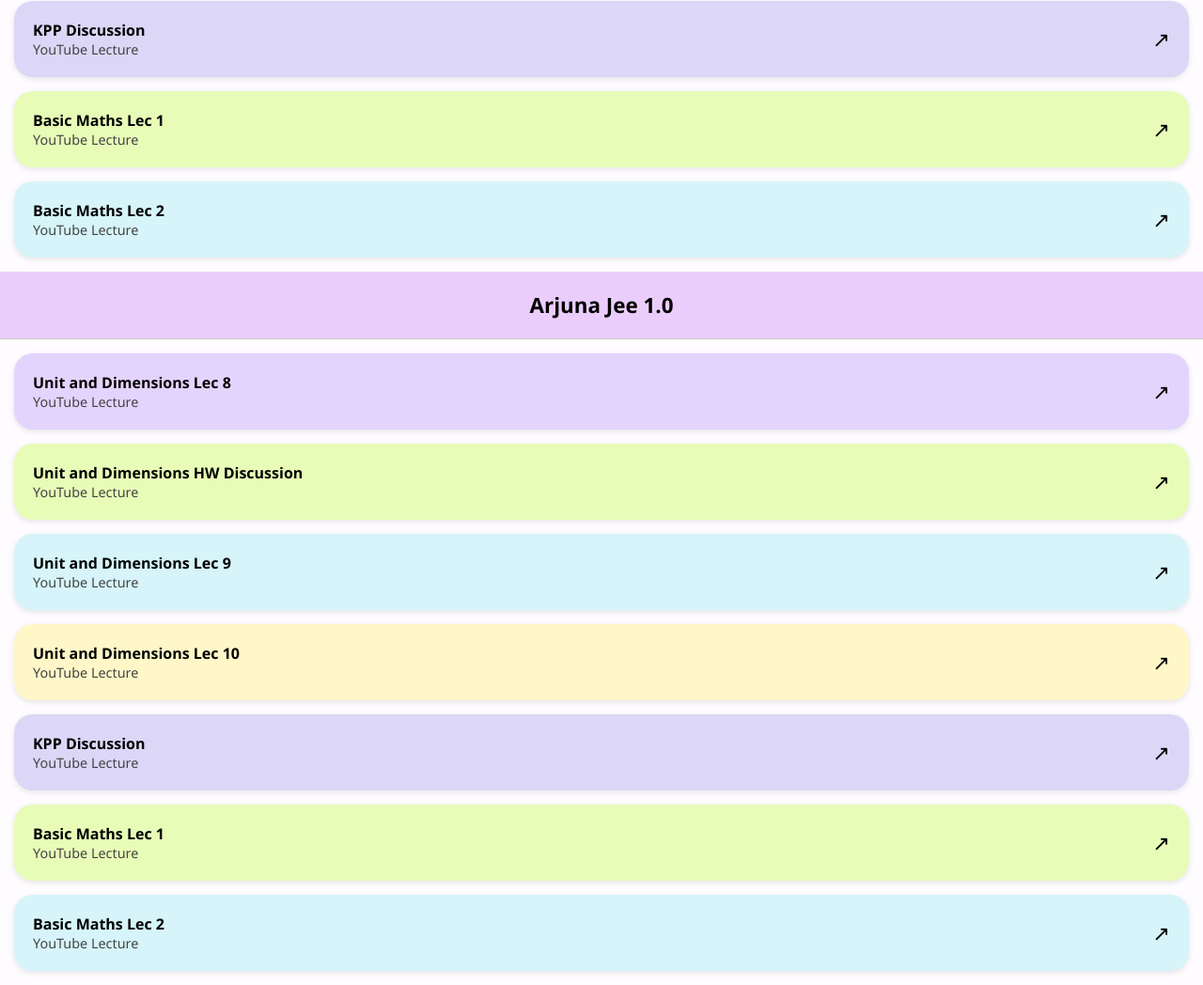
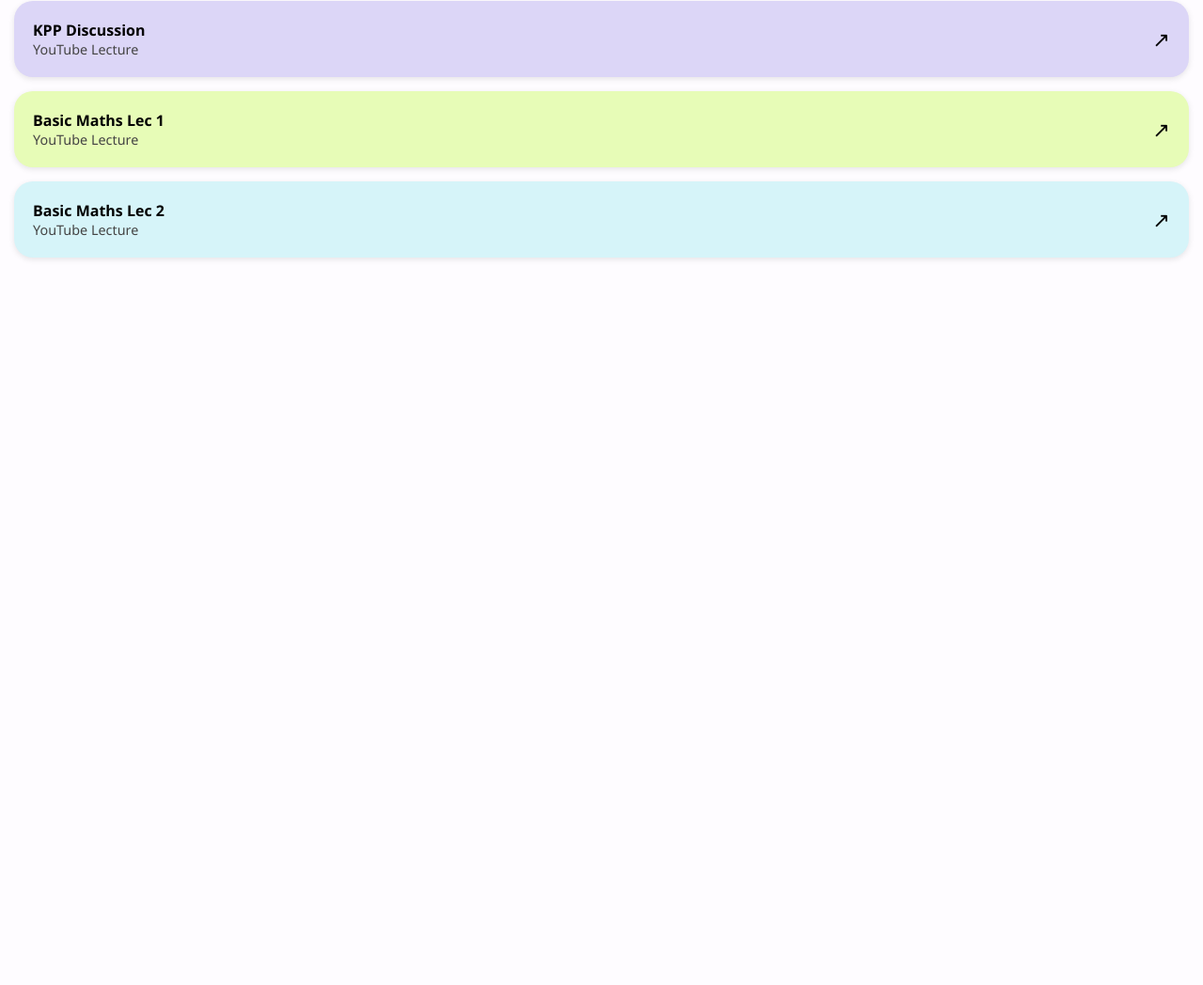
Before and after one commit to RoronoaShekhar/Arjun, a plain HTML site: page index.html in a window 1280 px wide. Shown: the part 470-1518 px from the top of the page at 94% size. After the commit the page ends 800 px from the top, so only its background shows below. Drawn offline with Linux system fonts and the light colour scheme.

Commit message:
Update index.html

```diff
--- a/index.html
+++ b/index.html
@@ -119,125 +119,4 @@
   </a>
 
 </body>
-</html><!DOCTYPE html>
-<html lang="en">
-<head>
-  <meta charset="UTF-8">
-  <meta name="viewport" content="width=device-width, initial-scale=1">
-  <title>Lectures</title>
-  <style>
-    body {
-      margin: 0;
-      font-family: 'Segoe UI', sans-serif;
-      background: #fefcff;
-    }
-
-    .header {
-      background: #eacdfb;
-      padding: 20px;
-      border-bottom: 1px solid #ccc;
-      font-size: 1.4em;
-      font-weight: bold;
-      text-align: center;
-    }
-
-    .lecture-box {
-      margin: 15px;
-      padding: 20px;
-      border-radius: 20px;
-      color: #000;
-      display: flex;
-      justify-content: space-between;
-      align-items: center;
-      text-decoration: none;
-      box-shadow: 0 2px 6px rgba(0, 0, 0, 0.1);
-      transition: transform 0.1s;
-    }
-
-    .lecture-box:hover {
-      transform: scale(1.02);
-    }
-
-    .title {
-      font-weight: bold;
-      font-size: 1em;
-    }
-
-    .desc {
-      font-size: 0.9em;
-      color: #444;
-    }
-
-    .icon {
-      font-size: 1.4em;
-    }
-
-    .purple { background: #e3d4fd; }
-    .green { background: #e7fcb7; }
-    .blue { background: #d6f4f9; }
-    .yellow { background: #fff7c8; }
-    .lavender { background: #dcd6f7; }
-  </style>
-</head>
-<body>
-
-  <div class="header">Arjuna Jee 1.0</div>
-
-  <a href="https://youtu.be/iOpsmvRUkNg?si=hszTFXX251BOkkRR" class="lecture-box purple">
-    <div>
-      <div class="title">Unit and Dimensions Lec 8</div>
-      <div class="desc">YouTube Lecture</div>
-    </div>
-    <div class="icon">↗</div>
-  </a>
-
-  <a href="https://youtu.be/ikOukn-6zfw?si=728_wmV3Q0tWtoDy" class="lecture-box green">
-    <div>
-      <div class="title">Unit and Dimensions HW Discussion</div>
-      <div class="desc">YouTube Lecture</div>
-    </div>
-    <div class="icon">↗</div>
-  </a>
-
-  <a href="https://youtu.be/3nQ8wtM-J3Q?si=P5_1jImKZeGv1AGY" class="lecture-box blue">
-    <div>
-      <div class="title">Unit and Dimensions Lec 9</div>
-      <div class="desc">YouTube Lecture</div>
-    </div>
-    <div class="icon">↗</div>
-  </a>
-
-  <a href="https://youtu.be/SNSFjKRDXoQ?si=4bLUCJ3qPhOQqx0E" class="lecture-box yellow">
-    <div>
-      <div class="title">Unit and Dimensions Lec 10</div>
-      <div class="desc">YouTube Lecture</div>
-    </div>
-    <div class="icon">↗</div>
-  </a>
-
-  <a href="https://youtu.be/8AOcYZk94k8?si=fWcPx4r4Tn9N8aA1" class="lecture-box lavender">
-    <div>
-      <div class="title">KPP Discussion</div>
-      <div class="desc">YouTube Lecture</div>
-    </div>
-    <div class="icon">↗</div>
-  </a>
-
-  <a href="https://youtu.be/hn4FyGcpGOM?si=WxcFYoqTqqEbuvNz" class="lecture-box green">
-    <div>
-      <div class="title">Basic Maths Lec 1</div>
-      <div class="desc">YouTube Lecture</div>
-    </div>
-    <div class="icon">↗</div>
-  </a>
-
-  <a href="https://youtu.be/EEAjiDgPCUU?si=SCwKdurWUy8t41Br" class="lecture-box blue">
-    <div>
-      <div class="title">Basic Maths Lec 2</div>
-      <div class="desc">YouTube Lecture</div>
-    </div>
-    <div class="icon">↗</div>
-  </a>
-
-</body>
 </html>
```
